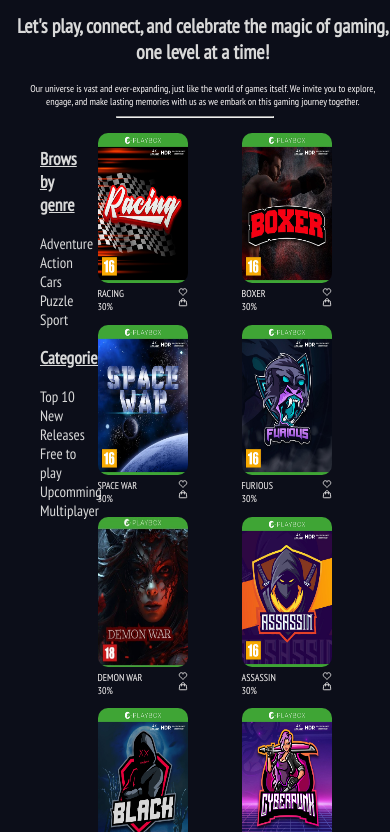
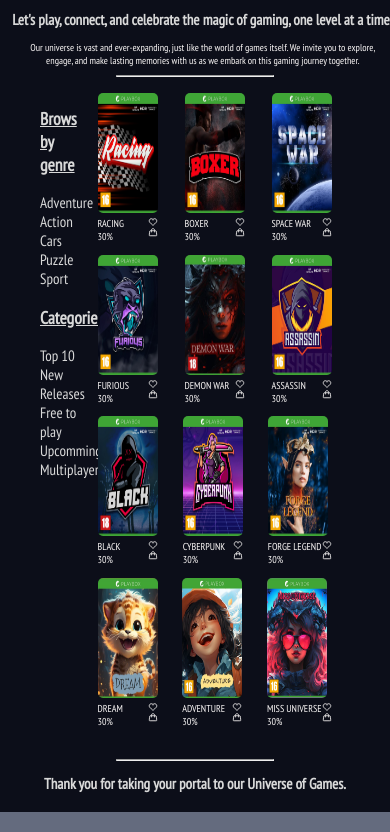
Before and after one commit to NoroffFEU/html-css-course-assignment-Vickabu, a plain HTML site: page products.html in a window 390 px wide. Shown: the part 112-944 px from the top of the page. Drawn offline with Linux system fonts and the light colour scheme.

Commit message:
Update products.css

```diff
--- a/src/css/products.css
+++ b/src/css/products.css
@@ -691,7 +691,7 @@ footer > .foot-ul > .foot-ul-h2 {
     }
 
     .intro-text h2 {
-        font-size: 20px;
+        font-size: 15px;
     }
 
     .left-content {
@@ -704,8 +704,9 @@ footer > .foot-ul > .foot-ul-h2 {
     }
 
     .product-cover {
-        height: 150px;
-        width: 90px;
+        height: 120px;
+        width: 60px;
+        border-radius: 5px;
     }
 
     .ad-to-wishlist, .shopping-bag {
@@ -718,7 +719,7 @@ footer > .foot-ul > .foot-ul-h2 {
     }
 
     .outro-text {
-        font-size: 15px;
+        font-size: 10px;
 
     }
 
```
